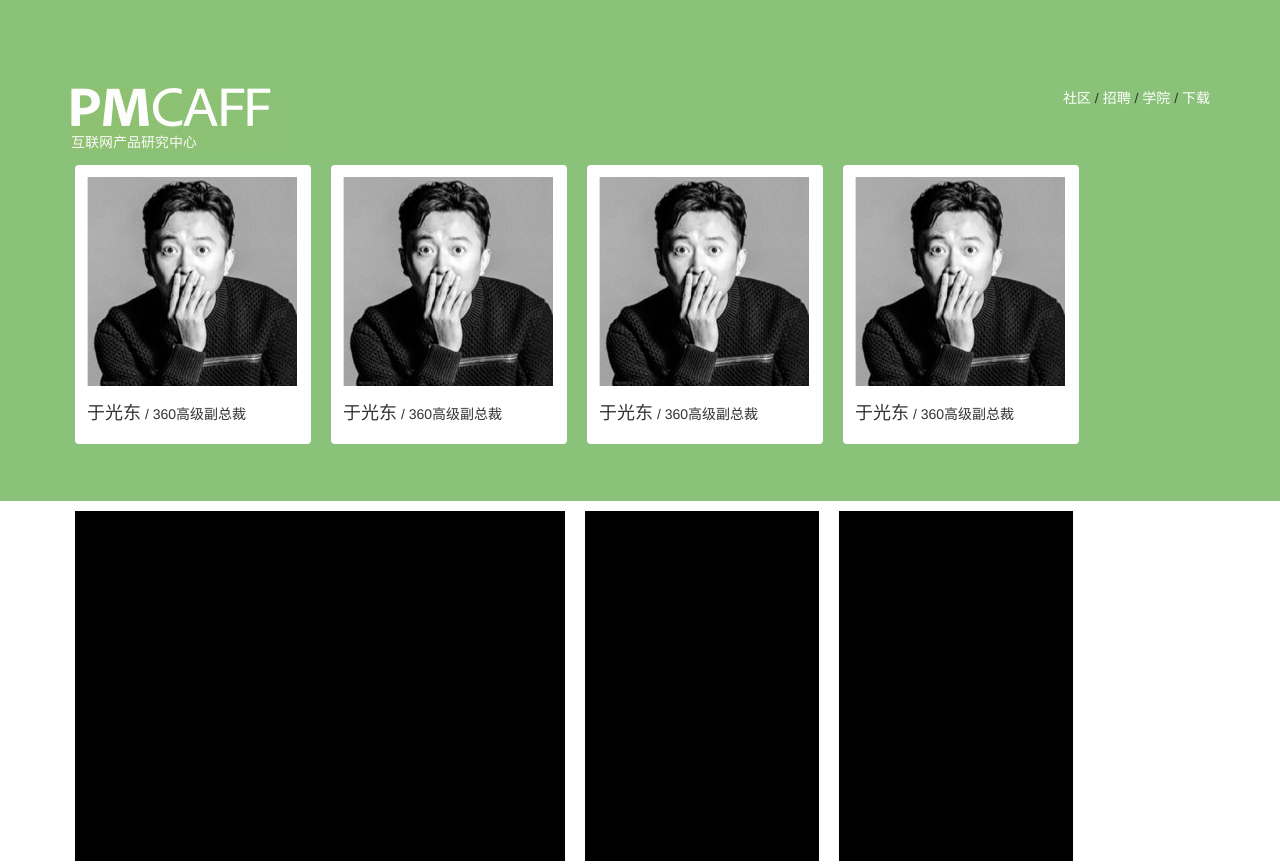
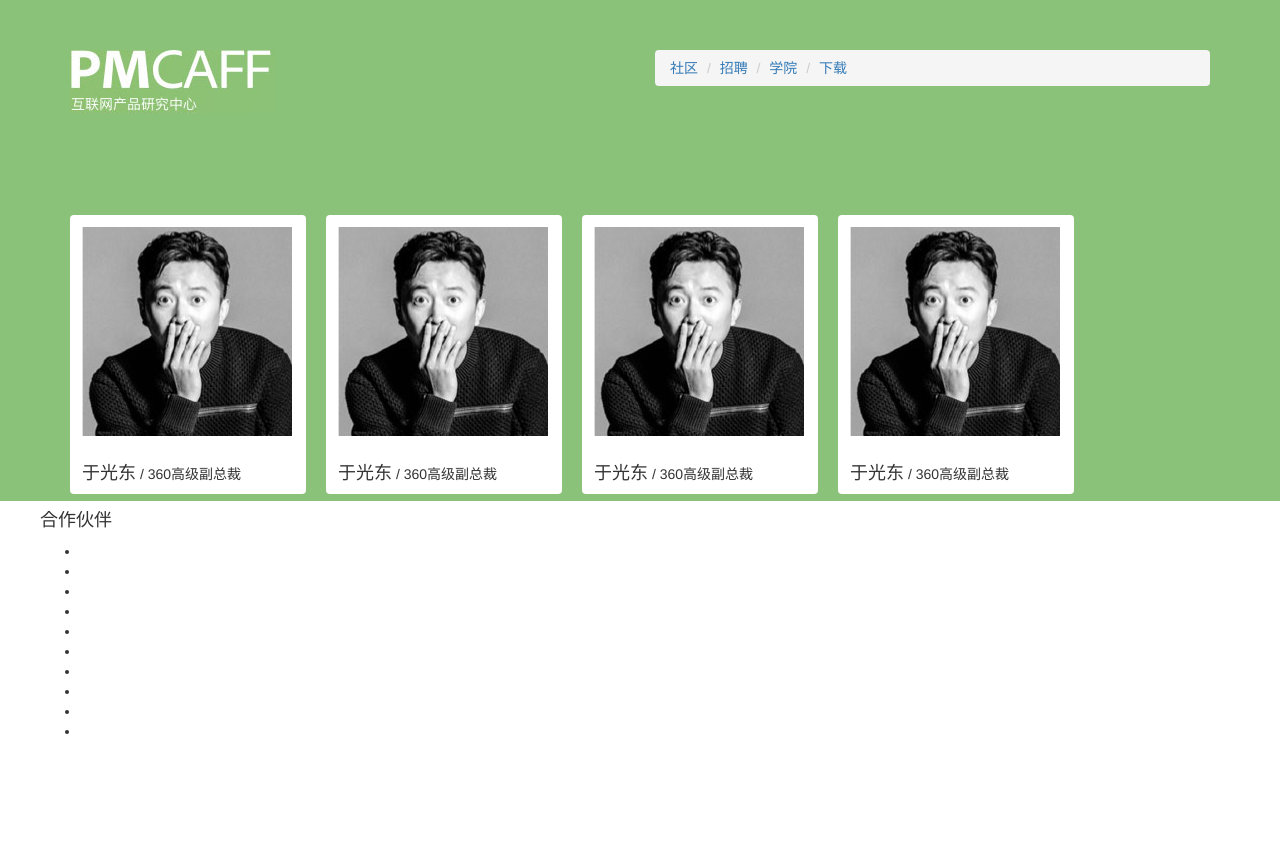
Before and after one commit to dongm2ez/webDome, a plain HTML site: page pmcaff index/index.html in a window 1280 px wide. Shown: the top 864 px of the page. After the commit the page ends 800 px from the top, so only its background shows below. Drawn offline with nearby package versions, Linux system fonts and the light colour scheme.

Commit message:
remove reset.css

```diff
--- a/foodMenu/css/reset.css
+++ /dev/null
@@ -1,32 +0,0 @@
-body, div, dl, dd, ul, li, h1, h2, h3, h4, h5, h6, input, form, a, p, textarea {
-  margin: 0;
-  padding: 0;
-  font-family: "Helvetica Neue", Helvetica, sans-serif;
-}
-
-ul, ol, li {
-  list-style: none;
-}
-
-a {
-  text-decoration: none;
-  display: block;
-  color: #ffffff;
-}
-
-img {
-  border: none;
-  display: block;
-}
-
-.clear-float{
-  zoom: 1;
-}
-
-.clear-float:after{
-  display: block;
-  clear: both;
-  content: '';
-  visibility: hidden;
-  height: 0;
-}
--- a/pmcaff index/css/index.css
+++ b/pmcaff index/css/index.css
@@ -1,21 +1,11 @@
-.container-fluid{
+.index-header{
     background: #8ac279;
     height: 501px;
 }
 
-.container .index-header {
-    height: 63px;
-    margin-top: 50px;
-}
-
 .container .index-nav {
     height: 113px;
-    padding-top: 88px;
-
-}
-
-.container .index-nav .index-nav-item {
-    display: inline-block;
+    margin-top: 50px;
 }
 
 .container .index-banner-box {
@@ -25,7 +15,7 @@
 .container .index-banner-box .index-banner-item {
     width: 236px;
     height: 279px;
-    margin-left: 20px;
+    margin-right: 20px;
     padding: 12px 12px 56px 12px;
     border-radius: 4px;
     background: #fff;
@@ -39,20 +29,20 @@
     display: inline-block;
 }
 
-.container .index-context {
-    background: #ffffff;
-    height: 1102px;
-    font-size: 0;
-}
+/*.container .index-context {*/
+    /*background: #ffffff;*/
+    /*height: 1102px;*/
+    /*font-size: 0;*/
+/*}*/
 
-.container .index-context .index-context-recommended .recommended-item {
-    width: 234px;
-    height: 350px;
-    margin: 10px 0 20px 20px;
-    display: inline-block;
-    background: #000;
-}
+/*.container .index-context .index-context-recommended .recommended-item {*/
+    /*width: 234px;*/
+    /*height: 350px;*/
+    /*margin: 10px 0 20px 20px;*/
+    /*display: inline-block;*/
+    /*background: #000;*/
+/*}*/
 
-.container .index-context .index-context-recommended .recommended-item-lg {
-    width: 490px;
-}
+/*.container .index-context .index-context-recommended .recommended-item-lg {*/
+    /*width: 490px;*/
+/*}*/
--- a/pmcaff index/index.html
+++ b/pmcaff index/index.html
@@ -6,30 +6,26 @@
     <meta name="viewport" content="width=device-width, initial-scale=1">
     <meta name="viewport" content="width=device-width, initial-scale=1, maximum-scale=1, user-scalable=no">
     <link href="http://cdn.bootcss.com/bootstrap/3.3.7/css/bootstrap.css" rel="stylesheet">
-    <link rel="stylesheet" href="css/reset.css">
     <link rel="stylesheet" href="css/index.css">
 </head>
 <body>
-<div class="container-fluid">
-    <div class="container index-header">
+<header class="index-header">
+    <div class="container">
         <div class="row">
-            <div class="row">
-                <div class="col-sm-12 index-nav clearfix">
-                    <div class="col-sm-6 pull-left"><img src="images/index-nav-logo.jpg" alt="logo"></div>
+            <nav class="index-nav">
+                <div class="col-sm-6 pull-left">
+                    <img src="images/index-nav-logo.jpg" alt="logo">
+                </div>
                 <div class="col-sm-6 pull-right">
-                        <ul class="pull-right">
-                            <li class="index-nav-item"><a href="">社区</a></li>
-                            /
-                            <li class="index-nav-item"><a href="">招聘</a></li>
-                            /
-                            <li class="index-nav-item"><a href="">学院</a></li>
-                            /
-                            <li class="index-nav-item"><a href="">下载</a></li>
-                        </ul>
+                    <ol class="breadcrumb">
+                        <li><a href="#">社区</a></li>
+                        <li><a href="#">招聘</a></li>
+                        <li><a>学院</a></li>
+                        <li><a>下载</a></li>
+                    </ol>
                 </div>
-                </div>
-            </div>
-            <div class="row">
+            </nav>
+
             <div class="col-sm-12 index-banner-box">
                 <div class="col-sm-3 index-banner-item">
                     <div class="banner"><img src="images/dome1.jpg" alt=""></div>
@@ -48,10 +44,10 @@
                     <div class="banner-info"><h4 class="name">于光东</h4> / <span class="title">360高级副总裁</span></div>
                 </div>
             </div>
+
         </div>
     </div>
-    </div>
-</div>
+</header>
 <div class="container">
     <div class="index-context">
         <div class="index-context-recommended">
```
Lines whose indentation alone changed are shown as unchanged.
